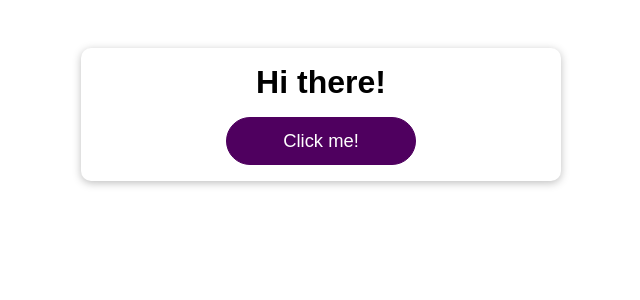
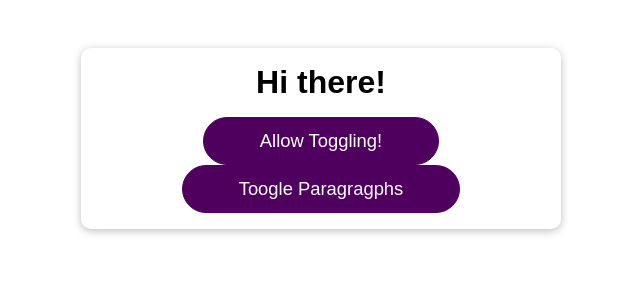
Before and after one commit to aziemp66/React-Optimization-and-Behind-The-Scene, a React (Vite) app: page / in a window 1280 px wide. Shown: the top 300 px of the page, without its empty margins (319-959 px from the left). Built offline with nearby package versions, Linux system fonts and the light colour scheme.

Commit message:
useCallback() and its dependencies

```diff
--- a/package.json
+++ b/package.json
@@ -3,7 +3,7 @@
 	"private": true,
 	"version": "0.0.0",
 	"scripts": {
-    "dev": "vite",
+		"start": "vite",
 		"build": "vite build",
 		"preview": "vite preview"
 	},
--- a/src/App.jsx
+++ b/src/App.jsx
@@ -5,18 +5,26 @@ import DemoOutput from "./components/Demo/DemoOutput.jsx";
 
 function App() {
 	const [showParagraphs, setShowParagraphs] = useState(false);
+	const [allowToggling, setAllowToggling] = useState(false);
 
 	console.log("APP RUNNING");
 
 	const tooglePararagphs = useCallback(() => {
-		setShowParagraphs((prevShowParagraphs) => !prevShowParagraphs);
+		if (allowToggling) {
+			setShowParagraphs((prevShowParagraphs) => !prevShowParagraphs);
+		}
+	}, [allowToggling]);
+
+	const allowToggleHandle = useCallback(() => {
+		setAllowToggling(true);
 	}, []);
 
 	return (
 		<div className="app">
 			<h1>Hi there!</h1>
-			<DemoOutput show={false} />
-			<Button onClick={tooglePararagphs}>Click me!</Button>
+			<DemoOutput show={showParagraphs} />
+			<Button onClick={allowToggleHandle}>Allow Toggling!</Button>
+			<Button onClick={tooglePararagphs}>Toogle Paragragphs</Button>
 		</div>
 	);
 }
```
Lines whose indentation alone changed are shown as unchanged.
